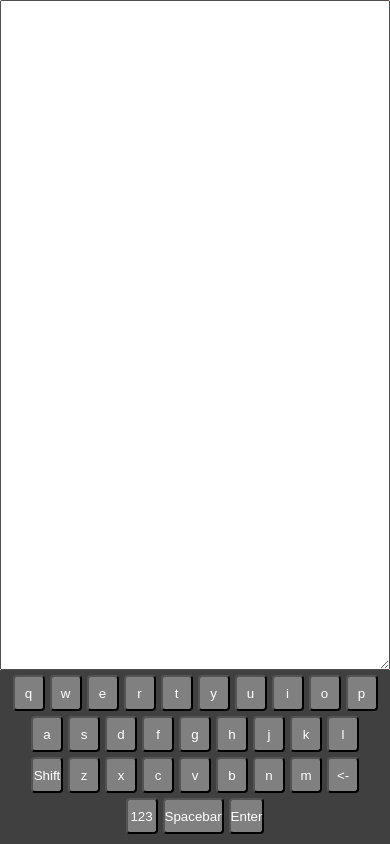
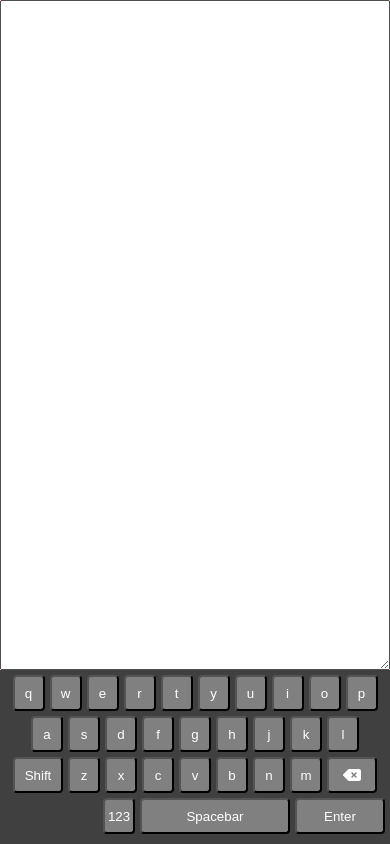
Before and after one commit to Vreall/virtual_keyboard, a plain HTML site: page index.html in a window 390 px wide. Drawn offline with Linux system fonts and the light colour scheme.

Commit message:
Mobile backspace fixed

```diff
--- a/script.js
+++ b/script.js
@@ -2,15 +2,15 @@ document.body.onload = switchBetweenKeyboards;
 
 const letterFirstRowTab = ['q', 'w', 'e', 'r', 't', 'y', 'u', 'i', 'o', 'p'];
 const letterSecondRowTab = ['a', 's', 'd', 'f', 'g', 'h', 'j', 'k', 'l'];
-const letterThirdRowTab = ['Shift', 'z', 'x', 'c', 'v', 'b', 'n', 'm', '<-'];
+const letterThirdRowTab = ['Shift', 'z', 'x', 'c', 'v', 'b', 'n', 'm', '<--'];
 const letterFourthRowTab = ['123', 'Spacebar', 'Enter'];
 const numFirstRowTab = ['1', '2', '3', '4', '5', '6', '7', '8', '9', '0'];
 const numSecondRowTab = ['-', '/', ':', ';', '(', ')', '$', '&', '@', '"'];
-const numThirdRowTab = ['#+=', '.', ',', '?', '!', "'", '<-'];
+const numThirdRowTab = ['#+=', '.', ',', '?', '!', "'", '<--'];
 const numForthRowTab = ['ABC', 'Spacebar', 'Enter'];
 const symbolsFirstRowTab = ['[', ']', '{', '}', '#', '%', '^', '*', '+', '='];
 const symbolsSecondRowTab = ['/', '\\', '|', '~', '<', '>', '€', '£', '¥', '·'];
-const symbolsThirdRowTab = ['123', '.', ',', '?', '!', "'", '<-'];
+const symbolsThirdRowTab = ['123', '.', ',', '?', '!', "'", '<--'];
 const desktopFirstRow = [
 	'Esc',
 	'`',
@@ -395,8 +395,21 @@ function createKeyboard(keyboardType) {
 					default:
 						div.classList.add('letter');
 				}
-			} else if (letter.toString().length == 1) {
-				div.classList.add('letter');
+			} else if (
+				document.querySelector('.keyboard').classList.contains('mobileVersion')
+			) {
+				if (letter.toString().length == 1) {
+					div.classList.add('letter');
+				} else if (letter.toString() === '<--') {
+					div.classList.add('Backspace');
+					div.removeChild(button);
+				} else if (letter.toString() === 'Shift') {
+					div.classList.add('Shift');
+				} else if (letter.toString() === 'Spacebar') {
+					div.classList.add('Spacebar');
+				} else if (letter.toString() === 'Enter') {
+					div.classList.add('Enter');
+				}
 			}
 
 			div.classList.add('button');
--- a/scss/components/_virtualkeyboard.scss
+++ b/scss/components/_virtualkeyboard.scss
@@ -44,7 +44,29 @@
 .shift{
     text-transform: uppercase;
 }
+.Backspace{
 
+    background-image:url('/img/icon/delete-left-solid.svg') ;
+    background-size: 40%;
+    background-position: center;
+    background-repeat: no-repeat;
+    width: 50px;
+}
+.Shift{
+    width: 50px;
+}
+.Spacebar{
+    width: 150px;
+}
+.Enter{
+    width: 90px;
+}
+.mobileVersion{
+    .keyboard__row4{
+        justify-content: end;
+        padding-right: 5px;
+    }
+}
 @media only screen and (min-width: 1200px) {
 
 
@@ -69,11 +91,6 @@
              background-color: grey;
             }
             .Backspace{
-
-                background-image:url('/img/icon/delete-left-solid.svg') ;
-                background-size: 40%;
-                background-position: center;
-                background-repeat: no-repeat;
                 width: 105px;
             }
             .Caps{
```
Also changed, not shown: css/style.min.css, 1 other file.
